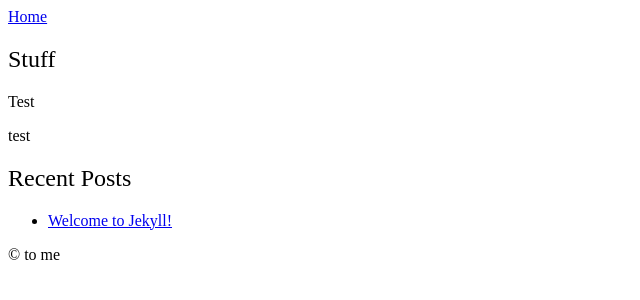
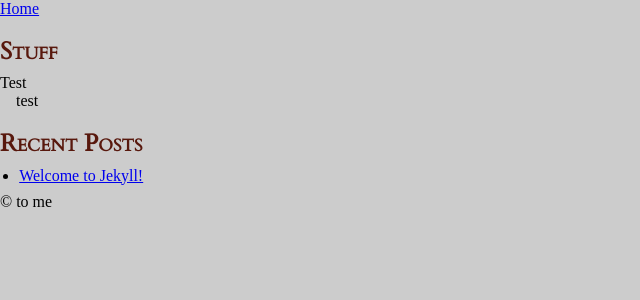
Before and after one commit to fantomx11/2026-worldbuild, a Jekyll site: the page built from index.markdown, in a window 1280 px wide. Shown: the top 300 px of the page, without its empty margins (0-640 px from the left). Built offline with Jekyll 4.4.1, drawn with Linux system fonts in a browser that asks for light colours; some web fonts are replaced.

Commit message:
Update style.css

```diff
--- a/css/style.css
+++ b/css/style.css
@@ -1,5 +1,282 @@
-h1, h2, h3, h4, h5, h6 {
-  font-family: "Macondo", cursive;
-  font-weight: 400;
+/* Cardo for headers. */
+@import url('https://fonts.googleapis.com/css?family=Cardo');
+/* Open Sans for tables and box text. */
+@import url('https://fonts.googleapis.com/css?family=Open+Sans');
+
+/* Setup for showing something like an A4 size roll when viewed on screen. */
+body {
+  margin: 0;
+  padding: 0;
+}
+
+@media screen {
+  html,
+  body {
+    background: #ccc;
+    display: flex;
+    flex-direction: column;
+/*    min-height: 100vh;*/
+    margin: 0;
+    overflow: hidden;
+    height: 100vh;
+  }
+
+  main {
+    max-width: 80ch;
+    background: url('bg.png');
+  }
+
+   header {
+    /* No fixed height needed! */
+    flex-shrink: 0;
+    background-color: #f4f1ea;
+  }
+
+    #page-container {
+      flex-grow: 1;
+      display: grid;
+      /* Sidebar is 250px, Content is 80ch, Gap is 3rem */
+      grid-template-columns: 250px 80ch;
+      gap: 3rem;
+      justify-content: center; /* Centers the whole group in the viewport */
+      align-items: start;
+      overflow-y: auto;
+      padding-top: 1em;
+    }
+
+    #sidebar {
+      position: sticky;
+      top: 0; /* Sticks relative to the top of #page-container */
+      max-height: calc(100vh - 5rem); /* Prevents sidebar from being longer than screen */
+      overflow-y: auto;
+    }
+
+}
+/* Setup for when we actually print it. */
+@media print {
+  .pagebreak {
+    display: none;
+    page-break-before: always;
+    page-break-after: always;
+  }
+
+  body {
+    background: url('bg.png');
+  }
+
+  header, footer, #sidebar {
+    display: none;
+  }
+
+  @page {
+    margin: 0;
+  }
+
+  /* */
+  main, #main-content {
+    column-count: 2;
+    column-gap: 1cm;
+  }
+}
+
+body {
+  font-size: 12pt;
+}
+
+main {
+  padding: 10mm;
+  margin: auto;
+
+}
+
+h1,
+h2,
+h3,
+h4,
+h5,
+h6 {
+  line-height: 1.2em;
+  color: #58180D;
+  font-variant-caps: small-caps;
+  font-family: 'Cardo', serif;
+  margin-bottom: 0.1em;
+  page-break-after: avoid;
+}
+h1 {
+  margin-bottom: 0.3em;
+}
+h3 {
+  border-bottom: 2px solid #C9AD6A;
+}
+
+/* Indent any paragraph after first */
+p + p {
+  text-indent: 1em;
+}
+p {
+  margin-top: 0;
+  margin-bottom: 0;
+  /*text-align: justify;*/
+}
+
+/*
+  Tables with even-odd alternate coloured rows.
+  First column is centered, rest is left aligned.
+*/
+table {
+  border-collapse: collapse;
+  margin: auto;
+  width: 100%;
+  font-family: 'Open Sans', sans-serif;
+}
+table tr,
+table th,
+table td {
+  border: 0;
+  padding: 0.2ex;
+  text-align: left;
+  font-size: 11pt;
+}
+table th {
+  vertical-align: bottom;
+}
+table td {
+  vertical-align: top;
+}
+tr:nth-child(even) {
+  background: #f0dbb5;
+}
+th:nth-child(1),
+td:nth-child(1) {
+  text-align: center;
+}
+
+blockquote {
+  margin: 1em 0;
+  width: 100%;
+  font-style: italic;
+}
+blockquote[cite]:after,
+blockquote cite:before {
+  content: "— " attr(cite);
+}
+blockquote[cite]:after,
+blockquote cite {
+  display: block;
+  text-align: right;
   font-style: normal;
 }
+
+/* List with dots aligned to the rest of the text. */
+ul {
+  margin: 0.5em 0;
+  padding-left: 1.2em;
+}
+
+/* Drop Caps, ie. that fancy big first letter of chapters. */
+.dropcap:first-letter {
+  float: left;
+  font-size: 2em;
+  line-height: 1em;
+}
+
+/* Alternative manual colour and aligning. */
+h3.blue-head {
+  text-align: right;
+  color: #668fad;
+  border-bottom: 2px solid #668fad;
+  line-height: 100%;
+}
+
+label.table-header {
+  font-size: 105%;
+  font-weight: bold;
+  margin-top: 0.5em;
+  display: inline-block;
+  font-family: 'Open Sans', sans-serif;
+}
+
+.opening-flavour {
+  margin-top: 0.2em;
+  margin-bottom: 0.3em;
+  font-style: italic;
+}
+
+.readaloud,
+.sidenote {
+  padding: 1.5ex;
+  margin: 0.8em 0 0.8em 0;
+  font-family: 'Open Sans', sans-serif;
+  line-height: 170%;
+  font-size: 11pt;
+}
+.readaloud {
+  background: #e4d0bf;
+  border: solid #9C2B1B;
+  border-width: 0 2px;
+}
+.sidenote {
+  background: #e8dfd6;
+  border: solid #000;
+  border-width: 2px 0;
+}
+
+.sidenote h1,
+.sidenote h2,
+.sidenote h3,
+.sidenote h4,
+.sidenote h5,
+.sidenote h6 {
+  margin-top: 0;
+  color: #000;
+  font-family: 'Open Sans', sans-serif;
+}
+
+/*
+  Some further inspiration can be found here:
+  https://github.com/evanbergeron/DND-5e-LaTeX-Template
+  https://github.com/Valloric/statblock5e
+
+  Some such includes:
+  F7F2E5 "bgtan" e.g. used for background and quotebox
+  58180D "titlered" e.g. used for titles
+  C9AD6A "undergold" e.g. used for titlerules
+  B89A67 "uppergold" e.g. used for pagenumbers and footer
+  E69A28 "puregold" e.g. used for top line in newer monsterbox
+  FDF1DC "monstertan" e.g. used for newer monsterblock
+  F0DBB5 "monstertandark" e.g. used for older monsterbox
+  E0E5C1 "commentgreen" e.g. used in table and green commentbox
+  E9CDC2 "itemtablepink" e.g. used in item tables instead of the green
+  9C2B1B "rulered" e.g. used for triangular rule in statsblock
+*/
+
+
+.rpg-layout {
+  display: flex;
+  flex-direction: column;
+  min-height: 100vh; /* Keeps footer at bottom on short 500ch posts */
+  margin: 0;
+}
+
+/* 2. The Sticky Header */
+header {
+  top: 0;
+  z-index: 100;
+  border-bottom: 3px double var(--border-color);
+  padding: 1rem 0;
+  box-shadow: 0 4px 10px rgba(0,0,0,0.1);
+}
+
+header nav {
+  max-width: 80ch; /* Matches your content for alignment */
+  margin: 0 auto;
+  display: flex;
+  justify-content: space-between;
+  align-items: center;
+  padding: 0 1rem;
+}
+
+/* 3. The Content Area */
+main {
+  flex: 1; /* Pushes footer down */
+}
```
